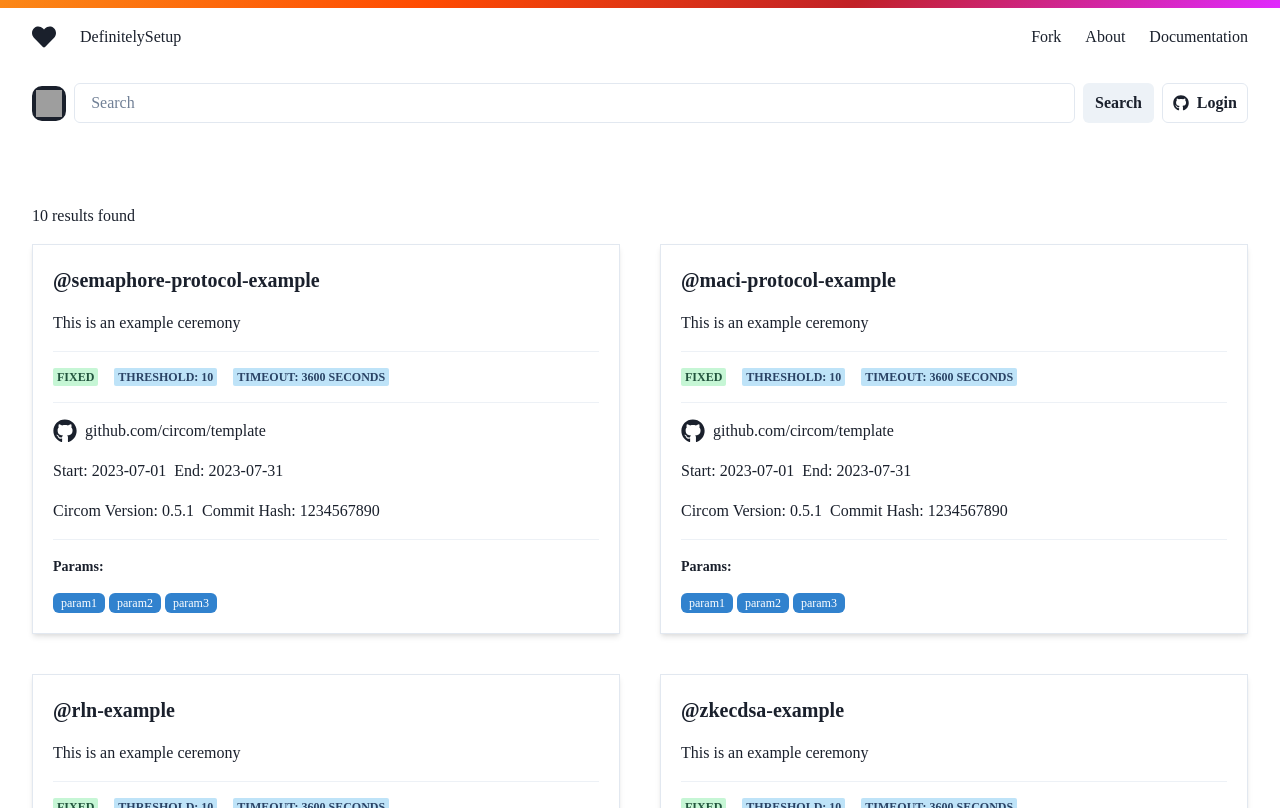
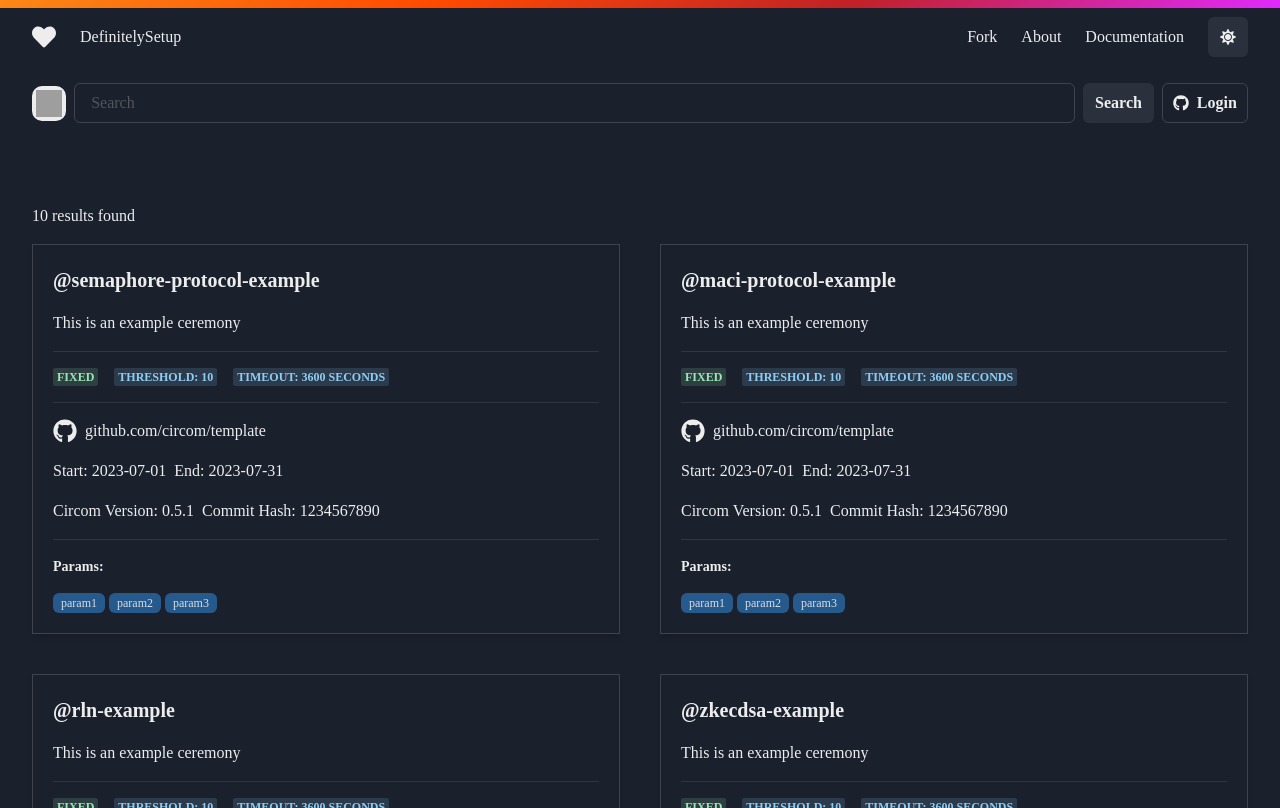
Before and after one commit to privacy-scaling-explorations/DefinitelySetup, a React (Vite) app in the folder web/: page / in a window 1280 px wide. Built offline with nearby package versions, Linux system fonts and the light colour scheme; grey boxes are pictures that could not be loaded; a web font is replaced by a local one.

Commit message:
darkmode

```diff
--- a/web/src/Layout.tsx
+++ b/web/src/Layout.tsx
@@ -11,20 +11,20 @@ import {
   Image,
   AspectRatio
 } from "@chakra-ui/react";
-import React, { useState, useEffect, useContext } from "react";
+import React, {  useEffect, useContext } from "react";
 import { Link, Outlet } from "react-router-dom";
 import { StateContext } from "./context/StateContext";
+import {ColorModeSwitch} from './components/ColorModeSwitch';
 import { FaGithub, FaHeart } from "react-icons/fa";
 
 const Layout: React.FC<React.PropsWithChildren> = ({}) => {
-  const { search, setSearch } = useContext(StateContext);
-  const [isLoading, setIsLoading] = useState<boolean>(true);
+  const { search, setSearch,loading, setLoading } = useContext(StateContext);
 
   useEffect(() => console.log("searchL", search), [search]);
 
   useEffect(() => {
     const timer = setTimeout(() => {
-      setIsLoading(false);
+      setLoading(false);
     }, 3000);
 
     return () => clearTimeout(timer);
@@ -37,7 +37,7 @@ const Layout: React.FC<React.PropsWithChildren> = ({}) => {
           size="sm"
           hasStripe
           width={"100%"}
-          isIndeterminate={isLoading}
+          isIndeterminate={loading}
           bg={"linear-gradient(139deg, #fb8817, #ff4b01, #c12127, #e02aff)"}
           colorScheme="pink"
         />
@@ -55,6 +55,7 @@ const Layout: React.FC<React.PropsWithChildren> = ({}) => {
             <Link to="/page1">Fork</Link>
             <Link to="/page2">About</Link>
             <Link to="/page3">Documentation</Link>
+            <ColorModeSwitch />  {/* Add ColorModeSwitcher here */}
           </HStack>
         </HStack>
         <HStack
--- /dev/null
+++ b/web/src/components/ColorModeSwitch.tsx
@@ -0,0 +1,13 @@
+import { IconButton, useColorMode } from "@chakra-ui/react";
+import { FaSun, FaMoon } from "react-icons/fa";
+
+export const ColorModeSwitch: React.FC = () => {
+  const { colorMode, toggleColorMode } = useColorMode();
+  return (
+    <IconButton
+      aria-label="Toggle color mode"
+      icon={colorMode === "light" ? <FaMoon /> : <FaSun />}
+      onClick={toggleColorMode}
+    />
+  );
+};
--- a/web/src/main.tsx
+++ b/web/src/main.tsx
@@ -2,7 +2,8 @@ import React from "react";
 import ReactDOM from "react-dom/client";
 import App from "./App.tsx";
 import "./index.css";
-import { ChakraProvider, extendTheme } from "@chakra-ui/react";
+import { ChakraProvider, extendTheme,ColorModeScript  } from "@chakra-ui/react";
+
 
 const colors = {
   brand: {
@@ -17,13 +18,19 @@ const theme = extendTheme({
     body: "Sofia Sans",
     heading: "Sofia Sans"
   },
-  colors
+  colors,
+  config: {
+    initialColorMode: "dark",
+    useSystemColorMode: false,
+  },
 });
 
 ReactDOM.createRoot(document.getElementById("root") as HTMLElement).render(
   <React.StrictMode>
+    <ColorModeScript initialColorMode={theme.config.initialColorMode} />
     <ChakraProvider theme={theme}>
       <App />
     </ChakraProvider>
+
   </React.StrictMode>
 );
```
